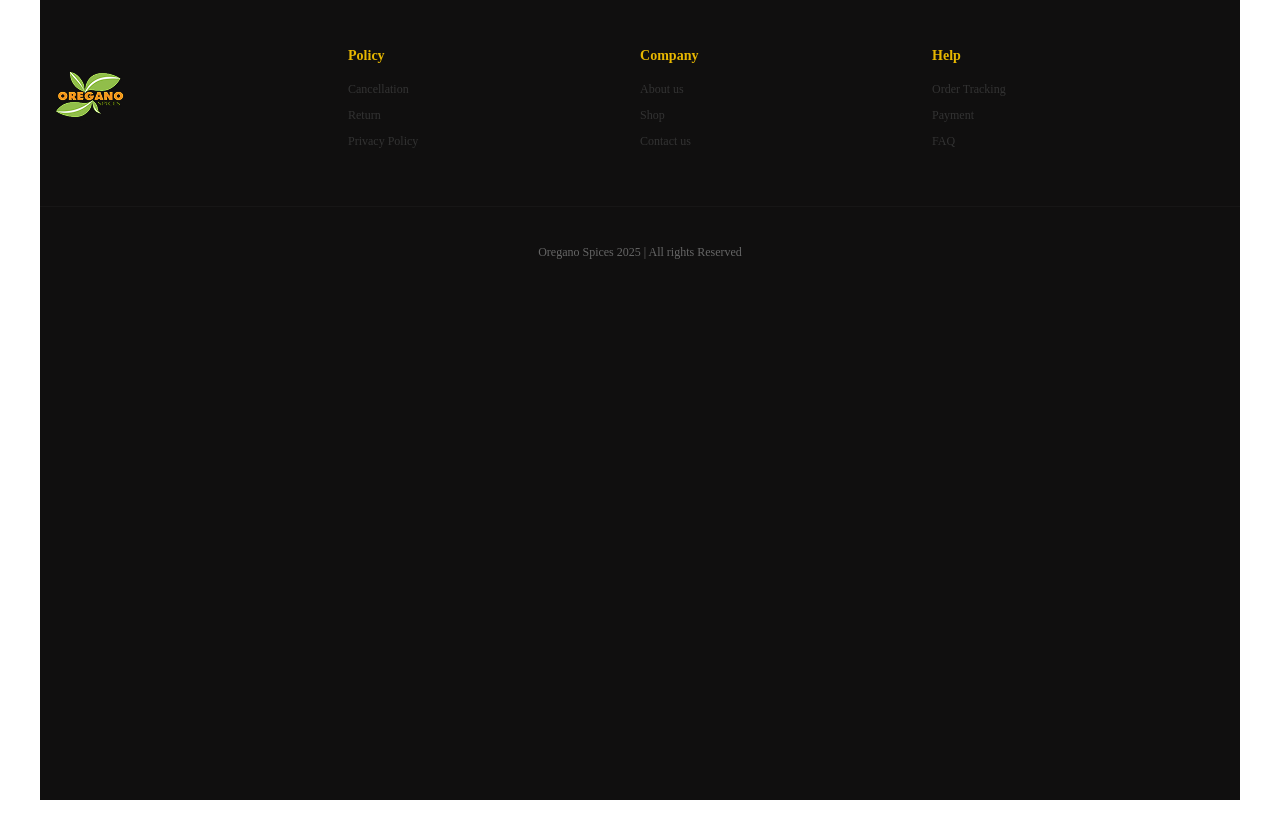
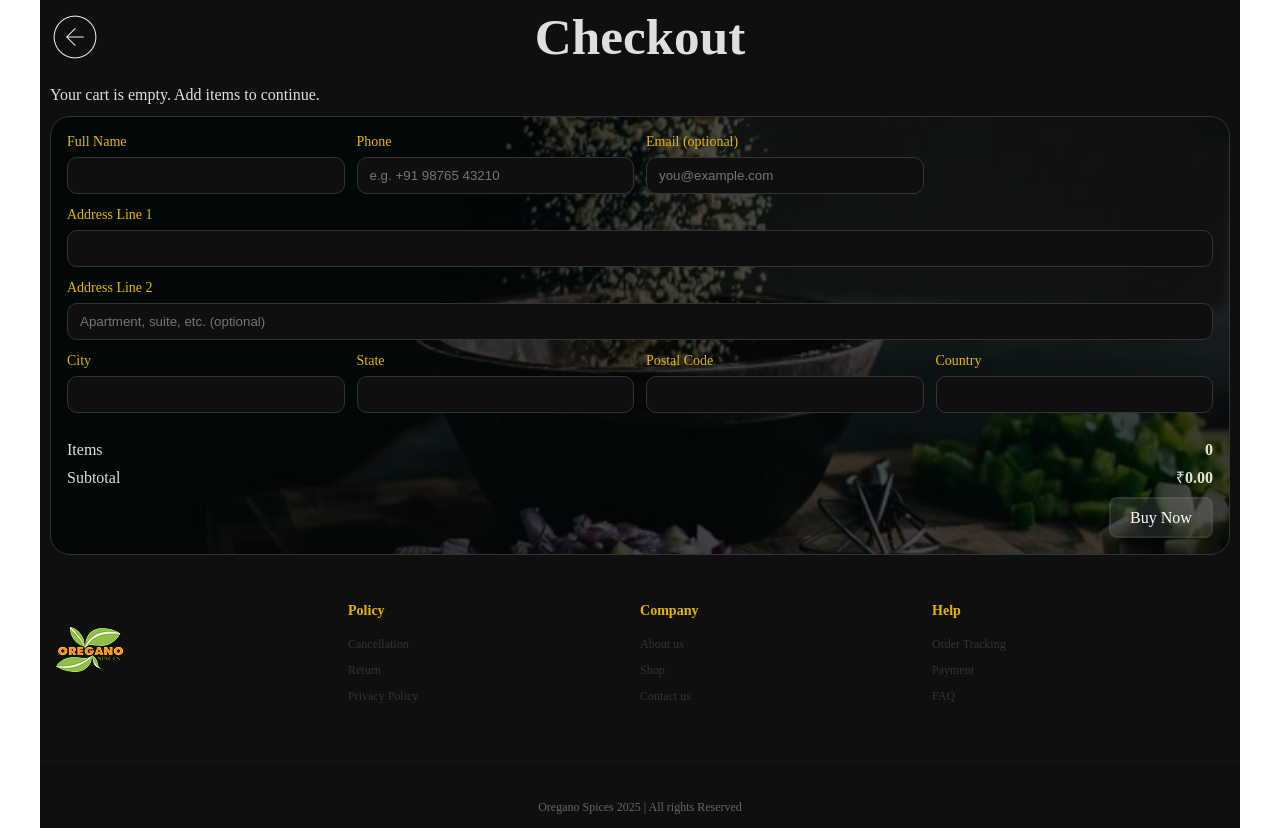
Before and after one commit to imsharun/imsharun.github.io, a React (Vite) app: page /checkout in a window 1280 px wide. Before the commit the page ends 800 px from the top, so only its background shows below. Built offline with nearby package versions, Linux system fonts and the light colour scheme; a web font is replaced by a local one.

Commit message:
Checkout form

```diff
--- a/src/App.tsx
+++ b/src/App.tsx
@@ -1,6 +1,7 @@
 import './App.css'
 import Products from './pages/Products'
 import Cart from './pages/Cart'
+import Checkout from './pages/Checkout'
 import { Route, Routes, useLocation } from 'react-router-dom'
 import Footer from './components/Footer/Footer'
 import NavBar from './components/NavBar/NavBar'
@@ -23,6 +24,7 @@ export default function App() {
         <Routes>
           <Route path="/" element={<Products />} />
           <Route path="/cart" element={<Cart />} />
+          <Route path="/checkout" element={<Checkout />} />
         </Routes>
       </main>
 
--- a/src/pages/Cart.tsx
+++ b/src/pages/Cart.tsx
@@ -35,7 +35,7 @@ export default function Cart() {
               <strong>₹{subtotal.toFixed(2)}</strong>
             </div>
             <div className="actions">
-              <button>Checkout</button>
+              <button onClick={() => navigate('/checkout')}>Checkout</button>
             </div>
           </div>
     </section>
--- /dev/null
+++ b/src/pages/Checkout.css
@@ -0,0 +1,91 @@
+.checkout-page {
+  background: var(--color-bg-dark);
+  padding: 0 10px;
+  max-width: 1200px;
+  margin: auto;
+}
+
+.empty-note {
+  margin: 12px 0;
+}
+
+.checkout-form {
+  border: 1px solid var(--color-border-dark);
+  border-radius: 20px;
+  padding: 16px;
+  background-image: linear-gradient(rgba(0, 0, 0, 0.7), rgba(0, 0, 0, 0.7)), url(/src/assets/cart/background-dark.jpg);
+  background-size: cover;
+  background-position: center;
+}
+
+.form-grid {
+  display: grid;
+  grid-template-columns: repeat(auto-fit, minmax(220px, 1fr));
+  gap: 12px;
+}
+
+.form-grid label {
+  display: flex;
+  flex-direction: column;
+  gap: 6px;
+}
+
+.form-grid label.wide {
+  grid-column: 1 / -1;
+}
+
+.form-grid span {
+  font-size: 14px;
+  color: var(--color-primary);
+}
+
+.form-grid input {
+  border-radius: 10px;
+  border: 1px solid var(--color-border-dark);
+  padding: 10px 12px;
+  background: var(--color-bg-dark);
+  color: var(--color-text, #fff);
+}
+
+.order-summary {
+  margin-top: 16px;
+  padding-top: 12px;
+}
+
+.order-summary .row {
+  display: flex;
+  justify-content: space-between;
+  margin-bottom: 10px;
+}
+
+.order-summary .actions {
+  display: flex;
+  justify-content: flex-end;
+}
+
+.back-arrow {
+  width: 50px;
+  height: 50px;
+}
+
+.back-button-container {
+  display:flex;
+  align-items: center;
+  position: relative;
+  padding: 12px 0;
+}
+
+.back-button-container > button {
+  background: none;
+  border: none;
+  cursor: pointer;
+  display:flex;
+  padding: 0;
+}
+
+.back-button-container > h1 {
+  margin: 0 auto;
+  position: absolute;
+  left: 50%;
+  transform: translateX(-50%);
+}
--- /dev/null
+++ b/src/pages/Checkout.tsx
@@ -0,0 +1,196 @@
+import { useState } from 'react';
+import { useNavigate } from 'react-router-dom';
+import { useCart } from '../context/CartContext';
+import Icon from '../components/Common/Icon/Icon';
+import backArrow from '../assets/icons/back-arrow-dark.png';
+
+import './Checkout.css';
+
+type AddressForm = {
+  fullName: string;
+  phone: string;
+  email: string;
+  address1: string;
+  address2: string;
+  city: string;
+  state: string;
+  postalCode: string;
+  country: string;
+};
+
+export default function Checkout() {
+  const navigate = useNavigate();
+  const { state, subtotal, clear } = useCart();
+
+  const [form, setForm] = useState<AddressForm>({
+    fullName: '',
+    phone: '',
+    email: '',
+    address1: '',
+    address2: '',
+    city: '',
+    state: '',
+    postalCode: '',
+    country: ''
+  });
+
+  const hasItems = state.items.length > 0;
+
+  function update<K extends keyof AddressForm>(key: K, value: AddressForm[K]) {
+    setForm(prev => ({ ...prev, [key]: value }));
+  }
+
+  function isValid() {
+    // Minimal validation: required fields present and phone/postal basic pattern
+    const requiredFilled = [
+      form.fullName,
+      form.phone,
+      form.address1,
+      form.city,
+      form.state,
+      form.postalCode,
+      form.country,
+    ].every(Boolean);
+
+    const phoneOk = /^\+?[0-9\s-]{7,15}$/.test(form.phone);
+    const postalOk = /^[A-Za-z0-9\s-]{3,12}$/.test(form.postalCode);
+    const emailOk = !form.email || /.+@.+\..+/.test(form.email);
+
+    return requiredFilled && phoneOk && postalOk && emailOk && hasItems;
+  }
+
+  function handleBuy(e: React.FormEvent) {
+    e.preventDefault();
+    if (!isValid()) return;
+    // Simulate successful purchase: clear cart and go home
+    clear();
+    alert('Thank you! Your order has been placed.');
+    navigate('/');
+  }
+
+  return (
+    <section className="checkout-page">
+      <div className="back-button-container">
+        <button onClick={() => navigate('/cart')}>
+          <Icon light={backArrow} alt="Back to Cart" className='back-arrow' />
+        </button>
+        <h1>Checkout</h1>
+      </div>
+
+      {!hasItems && (
+        <p className="empty-note">Your cart is empty. Add items to continue.</p>
+      )}
+
+      <form className="checkout-form" onSubmit={handleBuy}>
+        <div className="form-grid">
+          <label>
+            <span>Full Name</span>
+            <input
+              type="text"
+              value={form.fullName}
+              onChange={(e) => update('fullName', e.target.value)}
+              required
+            />
+          </label>
+
+          <label>
+            <span>Phone</span>
+            <input
+              type="tel"
+              value={form.phone}
+              onChange={(e) => update('phone', e.target.value)}
+              placeholder="e.g. +91 98765 43210"
+              required
+            />
+          </label>
+
+          <label>
+            <span>Email (optional)</span>
+            <input
+              type="email"
+              value={form.email}
+              onChange={(e) => update('email', e.target.value)}
+              placeholder="you@example.com"
+            />
+          </label>
+
+          <label className="wide">
+            <span>Address Line 1</span>
+            <input
+              type="text"
+              value={form.address1}
+              onChange={(e) => update('address1', e.target.value)}
+              required
+            />
+          </label>
+
+          <label className="wide">
+            <span>Address Line 2</span>
+            <input
+              type="text"
+              value={form.address2}
+              onChange={(e) => update('address2', e.target.value)}
+              placeholder="Apartment, suite, etc. (optional)"
+            />
+          </label>
+
+          <label>
+            <span>City</span>
+            <input
+              type="text"
+              value={form.city}
+              onChange={(e) => update('city', e.target.value)}
+              required
+            />
+          </label>
+
+          <label>
+            <span>State</span>
+            <input
+              type="text"
+              value={form.state}
+              onChange={(e) => update('state', e.target.value)}
+              required
+            />
+          </label>
+
+          <label>
+            <span>Postal Code</span>
+            <input
+              type="text"
+              value={form.postalCode}
+              onChange={(e) => update('postalCode', e.target.value)}
+              required
+            />
+          </label>
+
+          <label>
+            <span>Country</span>
+            <input
+              type="text"
+              value={form.country}
+              onChange={(e) => update('country', e.target.value)}
+              required
+            />
+          </label>
+        </div>
+
+        <div className="order-summary">
+          <div className="row">
+            <span>Items</span>
+            <strong>{state.items.reduce((a, i) => a + i.quantity, 0)}</strong>
+          </div>
+          <div className="row">
+            <span>Subtotal</span>
+            <strong>₹{subtotal.toFixed(2)}</strong>
+          </div>
+          <div className="actions">
+            <button type="submit" disabled={!isValid()}>
+              Buy Now
+            </button>
+          </div>
+        </div>
+      </form>
+    </section>
+  );
+}
```
